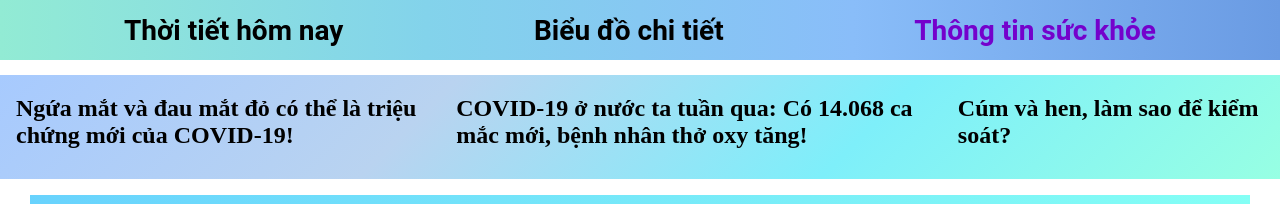
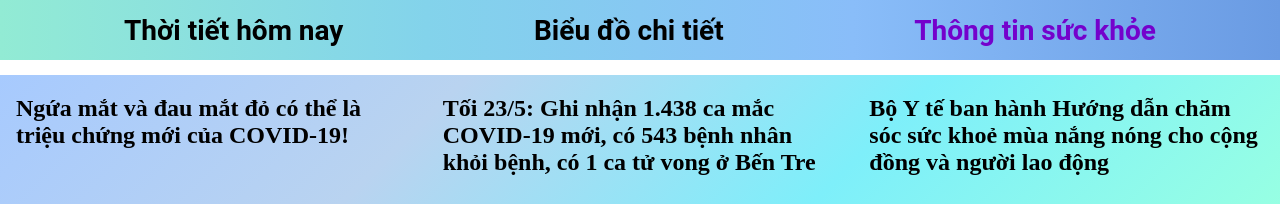
Before and after one commit to DaMyHaaa/Dienthoai, a plain HTML site: page suckhoe.html in a window 1280 px wide. Shown: the top 204 px of the page. Drawn offline with Linux system fonts and the light colour scheme; grey boxes are pictures that could not be loaded.

Commit message:
up up up

```diff
--- a/suckhoe.css
+++ b/suckhoe.css
@@ -102,10 +102,10 @@ p {
     flex: 2;
 }
 .main-column1 {
-    flex: 2.3;
+    flex: 2;
 }
 .sidebar-two1 {
-    flex: 1.5;
+    flex: 2;
 }
 
 
--- a/suckhoe.html
+++ b/suckhoe.html
@@ -47,14 +47,14 @@
         <div class="column-item main-column1">
             <!-- <h2>Diễn biến COVID-19</h2> -->
             <a href="https://suckhoedoisong.vn/covid-19-o-nuoc-ta-tuan-qua-co-14068-ca-mac-moi-benh-nhan-tho-oxy-tang-169230507113214007.htm">
-                <button class="bao"> COVID-19 ở nước ta tuần qua: Có 14.068 ca mắc mới, bệnh nhân thở oxy tăng!</button> </a>
+                <button class="bao"> Tối 23/5: Ghi nhận 1.438 ca mắc COVID-19 mới, có 543 bệnh nhân khỏi bệnh, có 1 ca tử vong ở Bến Tre</button> </a>
             <!-- <p>Kể từ đầu dịch đến nay Việt Nam có 11.573.931 ca nhiễm, đứng thứ 13/231 quốc gia và vùng lãnh thổ, trong khi với tỷ lệ số ca nhiễm/1 triệu dân, Việt Nam đứng thứ 120/231 quốc gia và vùng lãnh thổ (bình quân cứ 1 triệu người có 116.963 ca nhiễm). Đến nay, đã có 10.626.524 trường hợp mắc COVID-19 ở Việt Nam khỏi bệnh.</p> -->
             <!-- <p>Tổng số ca tử vong do COVID-19 tại Việt Nam tính đến nay là 43.196 ca, chiếm tỷ lệ 0,4% so với tổng số ca nhiễm. Tổng số ca tử vong xếp thứ 26/231 vùng lãnh thổ, số ca tử vong trên 1 triệu dân xếp thứ 141/231 quốc gia, vùng lãnh thổ trên thế giới. So với châu Á, tổng số ca tử vong xếp thứ 7/50 (xếp thứ 3 ASEAN), tử vong trên 1 triệu dân xếp thứ 29/50 quốc gia, vùng lãnh thổ châu Á (xếp thứ 5 ASEAN).</p> -->
         </div>
         <div class="column-item sidebar-two1">
             <!-- <h2>Bệnh thường gặp</h2> -->
             <a href="https://suckhoedoisong.vn/cum-va-hen-lam-sao-de-kiem-soat-169230422191621429.htm">
-                <button class="bao"> Cúm và hen, làm sao để kiểm soát?</button> </a>
+                <button class="bao"> Bộ Y tế ban hành Hướng dẫn chăm sóc sức khoẻ mùa nắng nóng cho cộng đồng và người lao động</button> </a>
             <!-- <p> Nhiễm virus đường hô hấp là yếu tố khởi phát hay gặp nhất đối với bệnh hen. Nhiễm virus đường hô hấp (virus cúm, virus hợp bào, rhinovirrus, andenovirrus…): gây tróc biểu mô, tăng giải phóng các hóa chất trung gian, tăng bạch cầu ái toan, tăng tiết dịch do đó làm tăng phản ứng viêm, tổn thương niêm mạc phế quản… gây hẹp lòng phế quản, tăng nhạy cảm với yếu tố khởi phát… thúc đẩy và làm nặng hơn triệu chứng hen.</p> -->
         </div>
     </div>
@@ -181,7 +181,7 @@
     <div class="layout">
         <div class="wrap-layout__item item3">
             <a href="https://suckhoecong.vn/">
-                <button class="logo"> <img src="./bao/tapchisuckhoe.png" alt="tcsk" style="width: 160px;" height="110px;"></button> </a>
+                <button class="logo"> <img src="./bao/tapchisuckhoe.png" alt="tcsk" style="width: 220px;" height="110px;"></button> </a>
         </div>
         <div class="wrap-layout__item item4">
             <a href="https://www.vinmec.com/vi/tin-tuc/">
```
Also changed, not shown: index.css (+8 -2 lines), bao/tapchisuckhoe.png, img/app.png.
